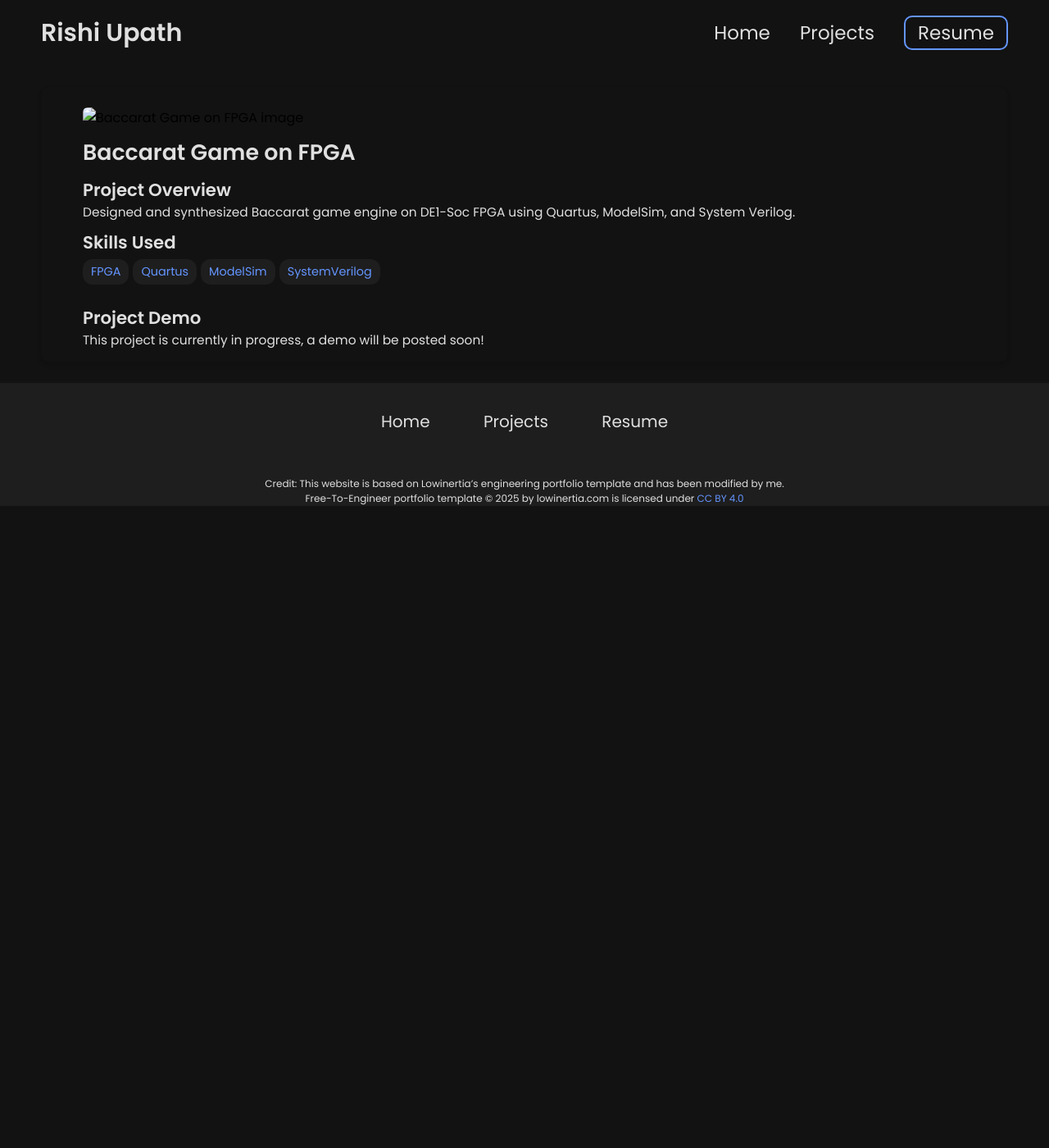
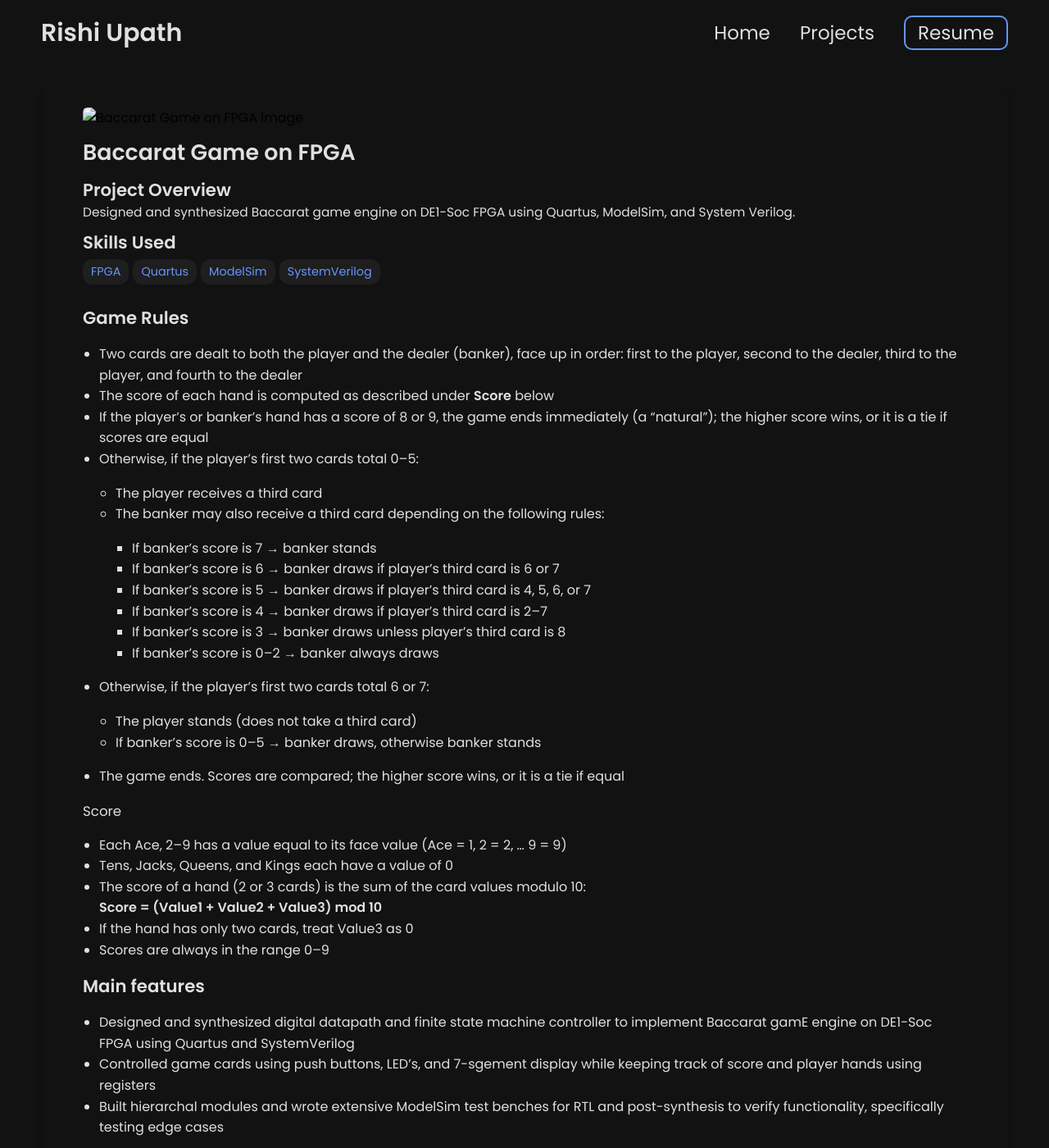
Before and after one commit to rishiupath/rishiupath.github.io, a Jekyll site: the page built from _projects/Baccarat-Game-on-FPGA/index.md, in a window 1280 px wide and 1400 px high. Shown: the whole window at 82% size. Built offline with Jekyll 4.4.1, drawn with Linux system fonts in a browser that asks for light colours.

Commit message:
Update index.md

```diff
--- a/_projects/Baccarat-Game-on-FPGA/index.md
+++ b/_projects/Baccarat-Game-on-FPGA/index.md
@@ -10,6 +10,52 @@ skills:
 
 main-image:
 ---
+## Game Rules
+<ul style="color: #e0e0e0; line-height: 1.6; font-size: 16px;">
+  <li>Two cards are dealt to both the player and the dealer (banker), face up in order: first to the player, second to the dealer, third to the player, and fourth to the dealer</li>
+  <li>The score of each hand is computed as described under <b>Score</b> below</li>
+  <li>If the player’s or banker’s hand has a score of 8 or 9, the game ends immediately (a “natural”); the higher score wins, or it is a tie if scores are equal</li>
+  <li>Otherwise, if the player’s first two cards total 0–5:
+    <ul>
+      <li>The player receives a third card</li>
+      <li>The banker may also receive a third card depending on the following rules:
+        <ul>
+          <li>If banker’s score is 7 → banker stands</li>
+          <li>If banker’s score is 6 → banker draws if player’s third card is 6 or 7</li>
+          <li>If banker’s score is 5 → banker draws if player’s third card is 4, 5, 6, or 7</li>
+          <li>If banker’s score is 4 → banker draws if player’s third card is 2–7</li>
+          <li>If banker’s score is 3 → banker draws unless player’s third card is 8</li>
+          <li>If banker’s score is 0–2 → banker always draws</li>
+        </ul>
+      </li>
+    </ul>
+  </li>
+  <li>Otherwise, if the player’s first two cards total 6 or 7:
+    <ul>
+      <li>The player stands (does not take a third card)</li>
+      <li>If banker’s score is 0–5 → banker draws, otherwise banker stands</li>
+    </ul>
+  </li>
+  <li>The game ends. Scores are compared; the higher score wins, or it is a tie if equal</li>
+</ul>
+
+<h3 style="color: #e0e0e0;">Score</h3>
+<ul style="color: #e0e0e0; line-height: 1.6; font-size: 16px;">
+  <li>Each Ace, 2–9 has a value equal to its face value (Ace = 1, 2 = 2, … 9 = 9)</li>
+  <li>Tens, Jacks, Queens, and Kings each have a value of 0</li>
+  <li>The score of a hand (2 or 3 cards) is the sum of the card values modulo 10:
+    <br><b>Score = (Value1 + Value2 + Value3) mod 10</b></li>
+  <li>If the hand has only two cards, treat Value3 as 0</li>
+  <li>Scores are always in the range 0–9</li>
+</ul>
+
+
+## Main features
+<ul style="color: #e0e0e0; line-height: 1.6; font-size: 16px;">
+  <li>Designed and synthesized digital datapath and finite state machine controller to implement Baccarat gamE engine on DE1-Soc FPGA using Quartus and SystemVerilog</li>
+  <li>Controlled game cards using push buttons, LED’s, and 7-sgement display while keeping track of score and player hands using registers</li>
+  <li>Built hierarchal modules and wrote extensive ModelSim test benches for RTL and post-synthesis to verify functionality, specifically testing edge cases</li>
+</ul>
 
 ## Project Demo
 
```
